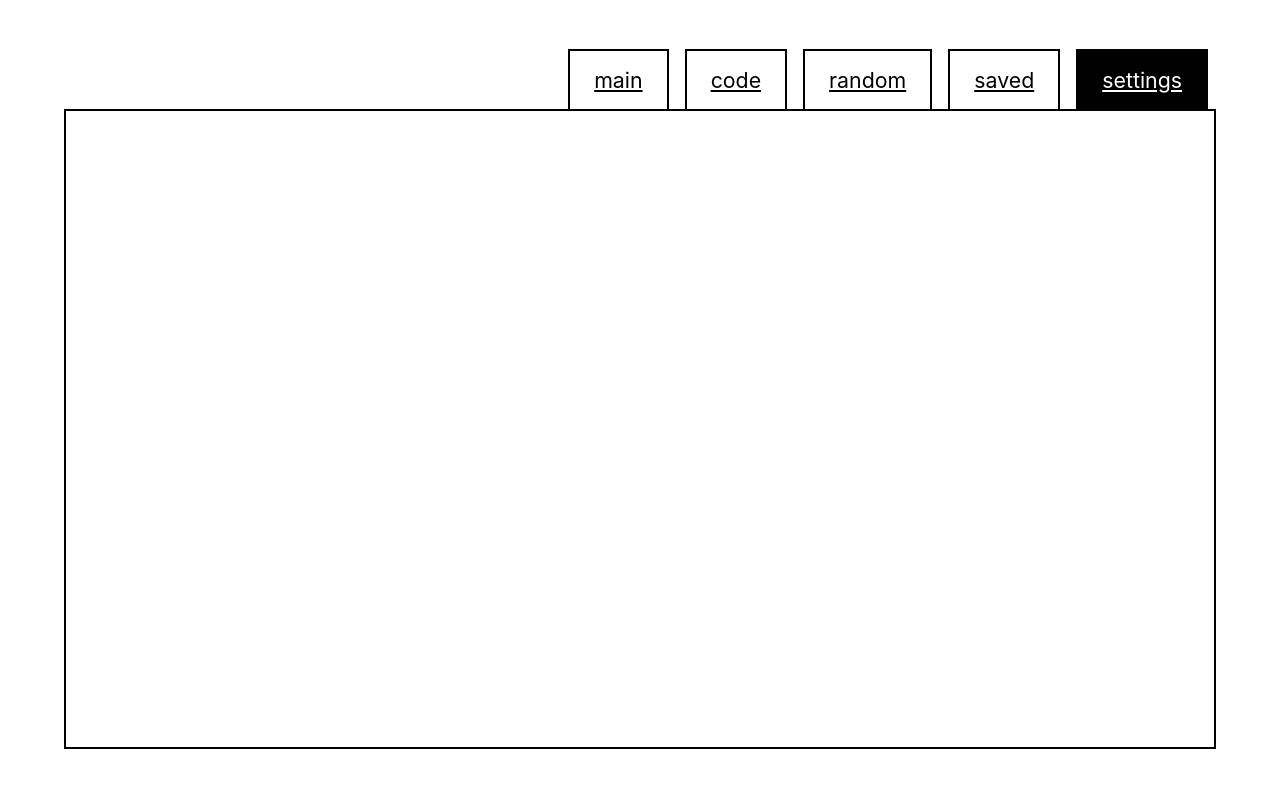
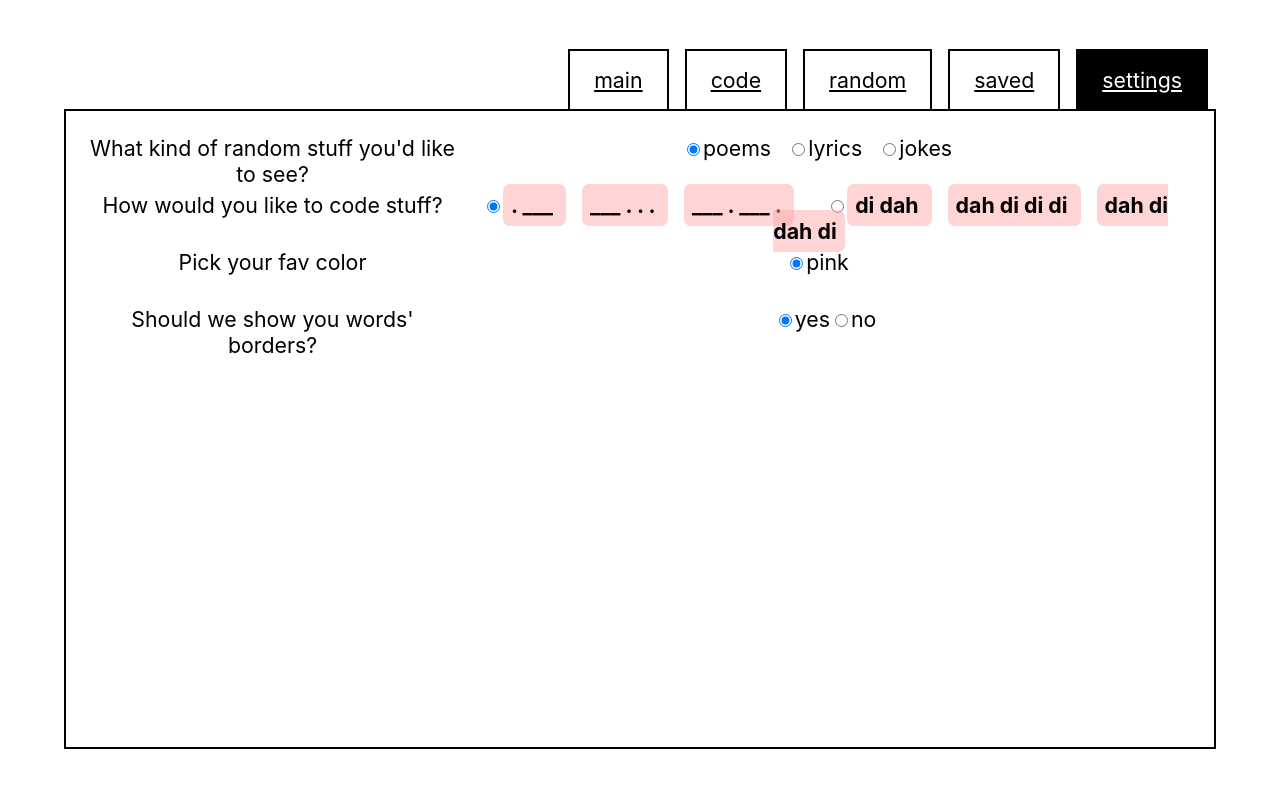
Before and after one commit to alevtinaa/morse-code-react-redux, a React (Create React App) app: page /settings in a window 1280 px wide. Shown: the top 788 px of the page. Built offline with nearby package versions, Linux system fonts and the light colour scheme.

Commit message:
added settings page

```diff
--- a/src/App.js
+++ b/src/App.js
@@ -9,6 +9,7 @@ import {
 import Nav from './comp/Nav/Nav';
 import Random from './comp/Random/Random';
 import Code from './comp/Code/Code';
+import Settings from './comp/Settings/Settings';
 
 let App = (props) => {
   return (
@@ -32,6 +33,15 @@ let App = (props) => {
           />
         }
       />
+    <Route
+      path='/settings'
+      render={
+        () =>
+        <Settings
+          settings={props.settings}
+          />
+        }
+      />
     </div>
     </>
   );
--- a/src/comp/Code/Code.css
+++ b/src/comp/Code/Code.css
@@ -24,3 +24,11 @@
   width: 5vmin;
   font-weight: bolder;
 }
+
+.associations {
+  outline: none;
+  border: 2px solid #000;
+  box-sizing: border-box;
+  padding: 1vmin;
+  font-size: 16pt;
+}
--- /dev/null
+++ b/src/comp/Settings/Settings.css
@@ -0,0 +1,44 @@
+.settings {
+  width: 100%;
+  display: grid;
+  grid-template-columns: 1fr 2fr;
+  grid-template-rows: repeat(4, 1fr);
+  gap: 5px 5px;
+  grid-template-areas: 'question1 input1' 'question2 input2' 'question3 input3' 'question4 input4';
+}
+
+.question1 {
+  grid-area: question1;
+}
+
+.question2 {
+  grid-area: question2;
+}
+
+.question3 {
+  grid-area: question3;
+}
+
+.question4 {
+  grid-area: question4;
+}
+
+.input1 {
+  grid-area: input1;
+}
+
+.input2 {
+  grid-area: input2;
+}
+
+.input1 span, .input2 span, .input3 span {
+  margin: 0 2vmin 0 0;
+}
+
+.input3 {
+  grid-area: input3;
+}
+
+.input4 {
+  grid-area: input4;
+}
--- /dev/null
+++ b/src/comp/Settings/Settings.jsx
@@ -0,0 +1,180 @@
+import React from 'react';
+import './Settings.css';
+import { codeWord } from '../Code/Coder';
+
+export default (props) => {
+  return (
+    <div
+      className='settings'
+      >
+      <span
+        className='question1'
+        >
+        What kind of random stuff you'd like to see?
+        </span>
+        <div
+          className='input1'
+          >
+          <span
+            >
+            <input
+              type='radio'
+              name='randomType'
+              id='randomType'
+              value='poems'
+              checked={props.settings.randomType === 'poems'}
+              >
+              </input>
+              <label
+                forHTML='randomType'
+                >
+                poems
+                </label>
+              </span>
+          <span
+            >
+            <input
+              type='radio'
+              name='randomType'
+              id='randomType'
+              value='lyrics'
+              checked={props.settings.randomType === 'lyrics'}
+              >
+              </input>
+              <label
+                forHTML='randomType'
+                >
+                lyrics
+                </label>
+              </span>
+            <span
+              >
+              <input
+              type='radio'
+              name='randomType'
+              id='randomType'
+              value='jokes'
+              checked={props.settings.randomType === 'jokes'}
+              >
+              </input>
+              <label
+                forHTML='randomType'
+                >
+                jokes
+                </label>
+            </span>
+          </div>
+      <span
+        className='question2'
+        >
+        How would you like to code stuff?
+        </span>
+      <div
+        className='input2'
+        >
+        <span
+          >
+          <input
+            type='radio'
+            name='codingType'
+            id='codingType'
+            value='graphic'
+            checked={props.settings.codingType === 'graphic'}
+            >
+            </input>
+            <label
+              forHTML='codingType'
+              >
+              {
+                codeWord('abc', 'graphic')
+              }
+              </label>
+            </span>
+          <span
+            >
+            <input
+              type='radio'
+              name='codingType'
+              id='codingType'
+              value='fonetic'
+              checked={props.settings.codingType === 'fonetic'}
+              >
+              </input>
+              <label
+                forHTML='codingType'
+                >
+                {
+                  codeWord('abc', 'fonetic')
+                }
+                </label>
+              </span>
+        </div>
+      <span
+        className='question3'
+        >
+        Pick your fav color
+        </span>
+      <div
+        className='input3'
+        >
+        <span
+          >
+          <input
+            type='radio'
+            name='colorScheme'
+            id='colorScheme'
+            value='pink'
+            checked={props.settings.colorScheme === 'pink'}
+            >
+            </input>
+            <label
+              forHTML='codingType'
+              >
+              pink
+              </label>
+            </span>
+        </div>
+      <span
+        className='question4'
+        >
+        Should we show you words' borders?
+        </span>
+      <div
+        className='input4'
+        >
+        <span
+          >
+          <input
+            type='radio'
+            name='colorWord'
+            id='colorWord'
+            value='yes'
+            checked={props.settings.colorWord}
+            >
+            </input>
+            <label
+              forHTML='colorWord'
+              >
+              yes
+              </label>
+            </span>
+          <span
+            >
+            <input
+              type='radio'
+              name='colorWord'
+              id='colorWord'
+              value='no'
+              checked={!props.settings.colorWord}
+              >
+              </input>
+              <label
+                forHTML='colorWord'
+                >
+                no
+                </label>
+              </span>
+        </div>
+    </div>
+  )
+}
```
